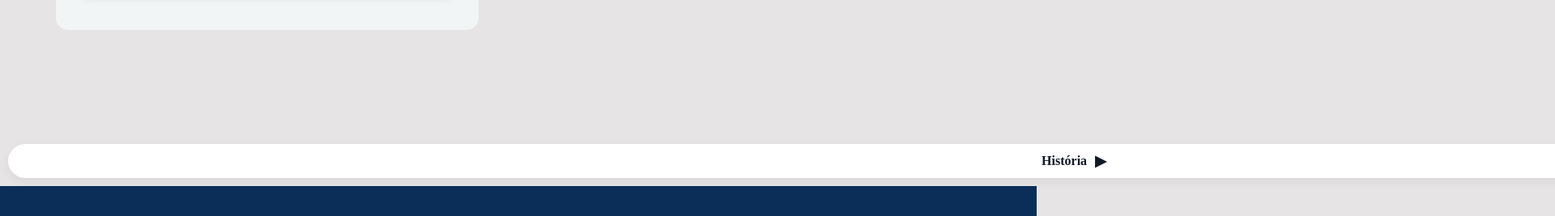
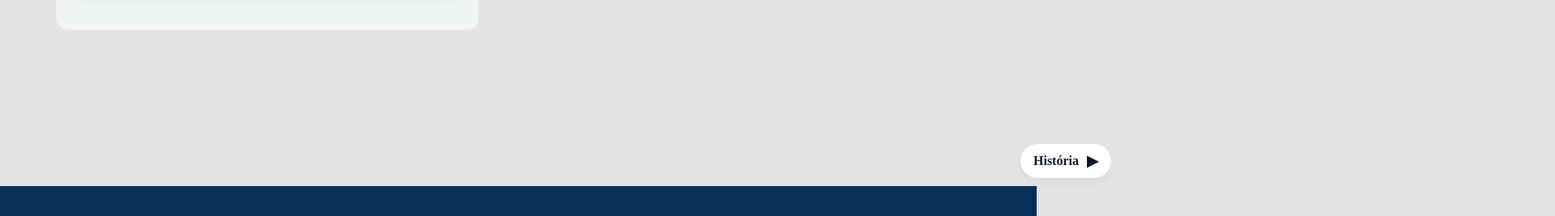
Before and after one commit to PingoGB/site-amostra-dinho, a plain HTML site: page index.html in a window 1280 px wide. Shown: the part 1700-1967 px from the top of the page at 81% size, 1920 px wide, since content can reach past the window. Drawn offline with Linux system fonts and the light colour scheme.

Commit message:
ops, tinha um errinho

```diff
--- a/index.css
+++ b/index.css
@@ -296,8 +296,8 @@ body {
   font-weight: 600;
   box-shadow: 0 4px 14px rgba(0,0,0,.06);
   transition: transform .15s ease, box-shadow .15s ease, background .15s ease;
-  min-width: 2600px; /* Adicionado para largura igual aos cards */
-  justify-content: center; /* Centraliza o texto */
+  margin-left: 1250px;
+
 
   }
   .botao:hover{
```
